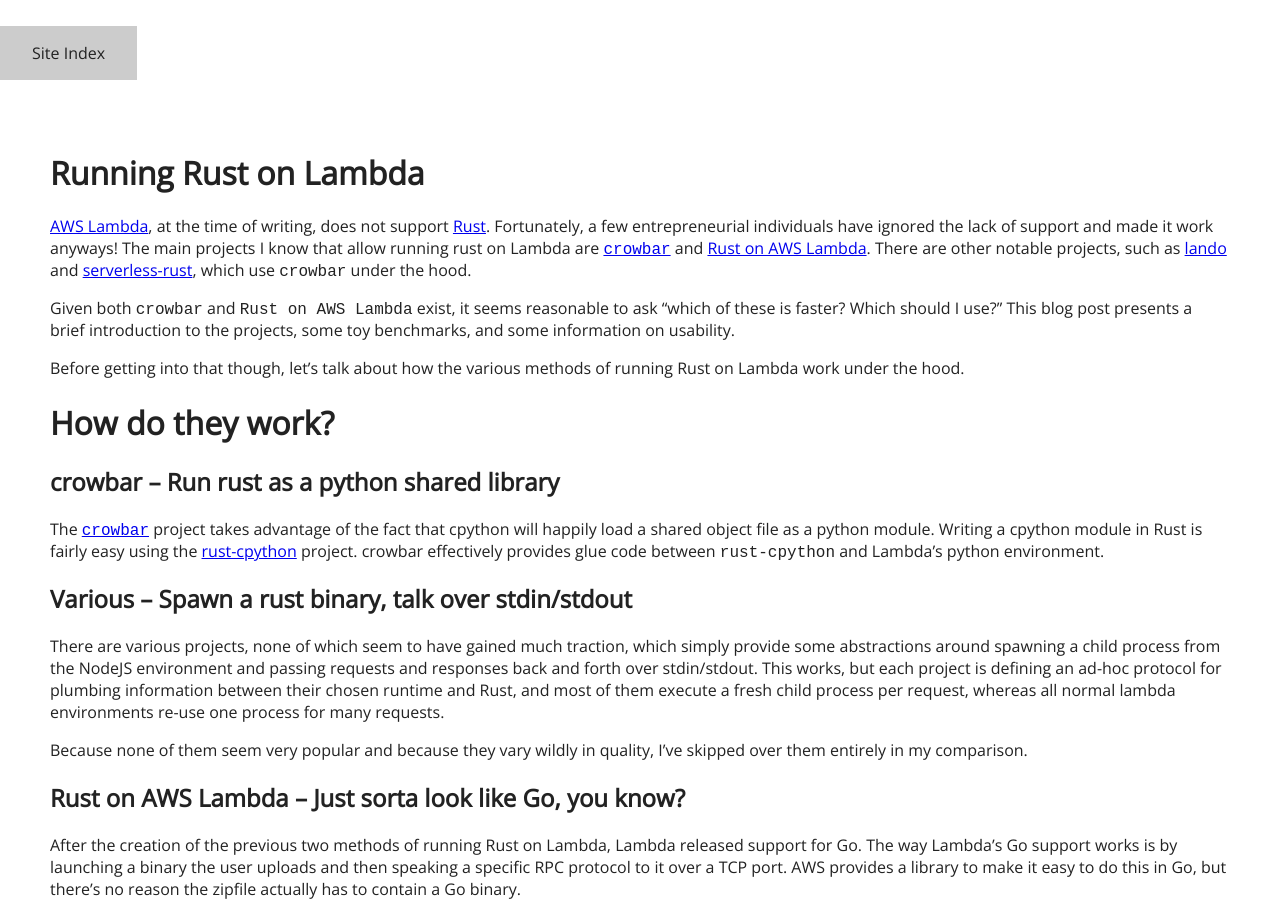
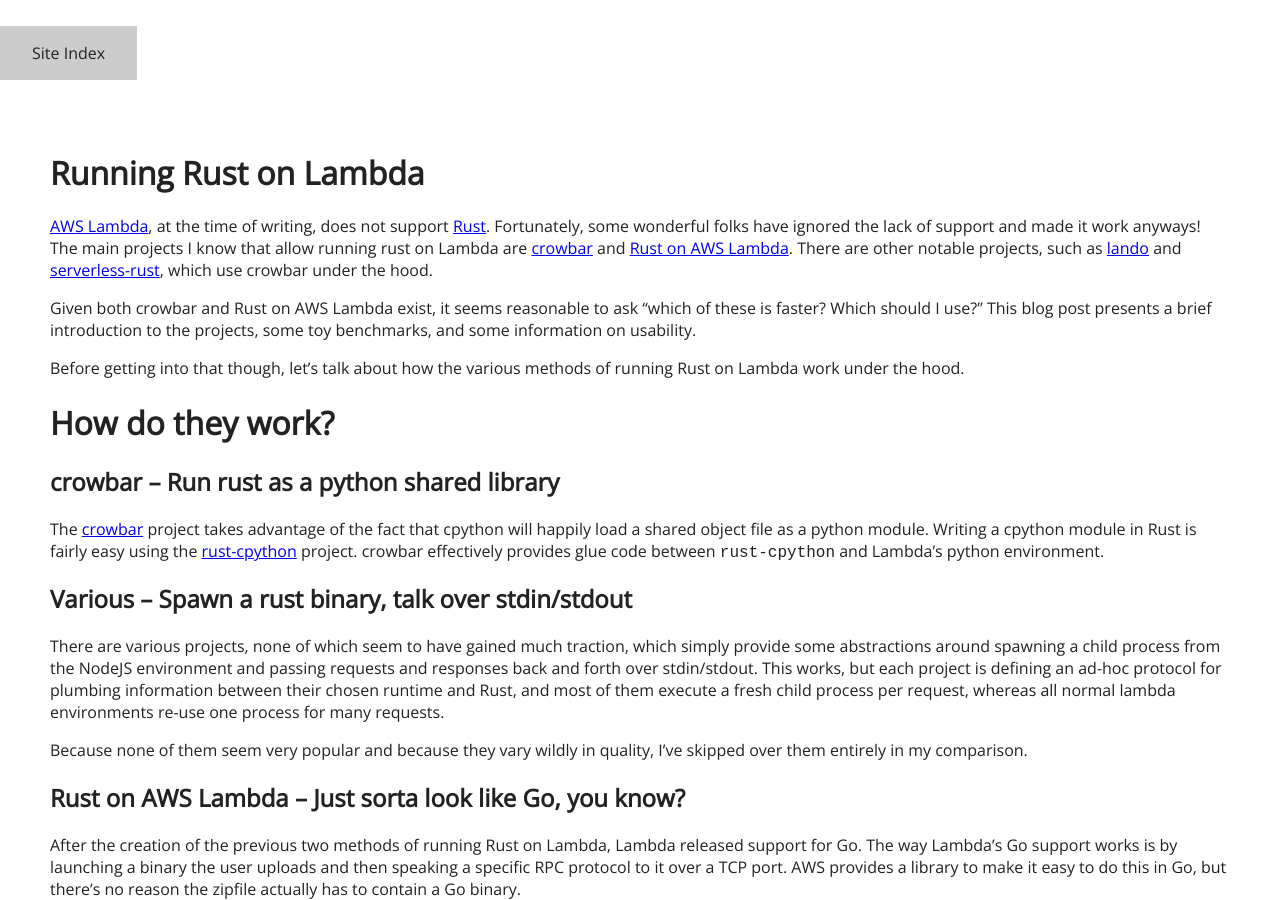
Before and after one commit to euank/euank.com, a Jekyll site: the page built from _posts/2018-09-12-rust-on-lambda.md, in a window 1280 px wide and 900 px high. Built offline with Jekyll 4.4.1, drawn with Linux system fonts in a browser that asks for light colours.

Commit message:
rust-on-lambda: remove inconsistent fencing of names

```diff
--- a/_posts/2018-09-12-rust-on-lambda.md
+++ b/_posts/2018-09-12-rust-on-lambda.md
@@ -6,16 +6,16 @@
 # Running Rust on Lambda
 
 [AWS Lambda](https://aws.amazon.com/lambda/), at the time of writing, does not
-support [Rust](https://rust-lang.org/). Fortunately, a few entrepreneurial
-individuals have ignored the lack of support and made it work anyways! The main
-projects I know that allow running rust on Lambda are
-[`crowbar`](https://github.com/ilianaw/rust-crowbar) and [Rust on AWS
+support [Rust](https://rust-lang.org/). Fortunately, some wonderful folks have
+ignored the lack of support and made it work anyways! The main projects I know
+that allow running rust on Lambda are
+[crowbar](https://github.com/ilianaw/rust-crowbar) and [Rust on AWS
 Lambda](https://github.com/srijs/rust-aws-lambda). There are other notable
 projects, such as [lando](https://github.com/softprops/lando) and
 [serverless-rust](https://github.com/softprops/serverless-rust), which
-use `crowbar` under the hood.
+use crowbar under the hood.
 
-Given both `crowbar` and `Rust on AWS Lambda` exist, it seems reasonable to ask
+Given both crowbar and Rust on AWS Lambda exist, it seems reasonable to ask
 "which of these is faster? Which should I use?" This blog post presents a brief
 introduction to the projects, some toy benchmarks, and some information on
 usability.
@@ -27,7 +27,7 @@
 
 ## crowbar -- Run rust as a python shared library
 
-The [`crowbar`](https://github.com/ilianaw/rust-crowbar) project takes
+The [crowbar](https://github.com/ilianaw/rust-crowbar) project takes
 advantage of the fact that cpython will happily load a shared object file as a
 python module.
 Writing a cpython module in Rust is fairly easy using the [rust-cpython](https://github.com/dgrunwald/rust-cpython) project.
```
